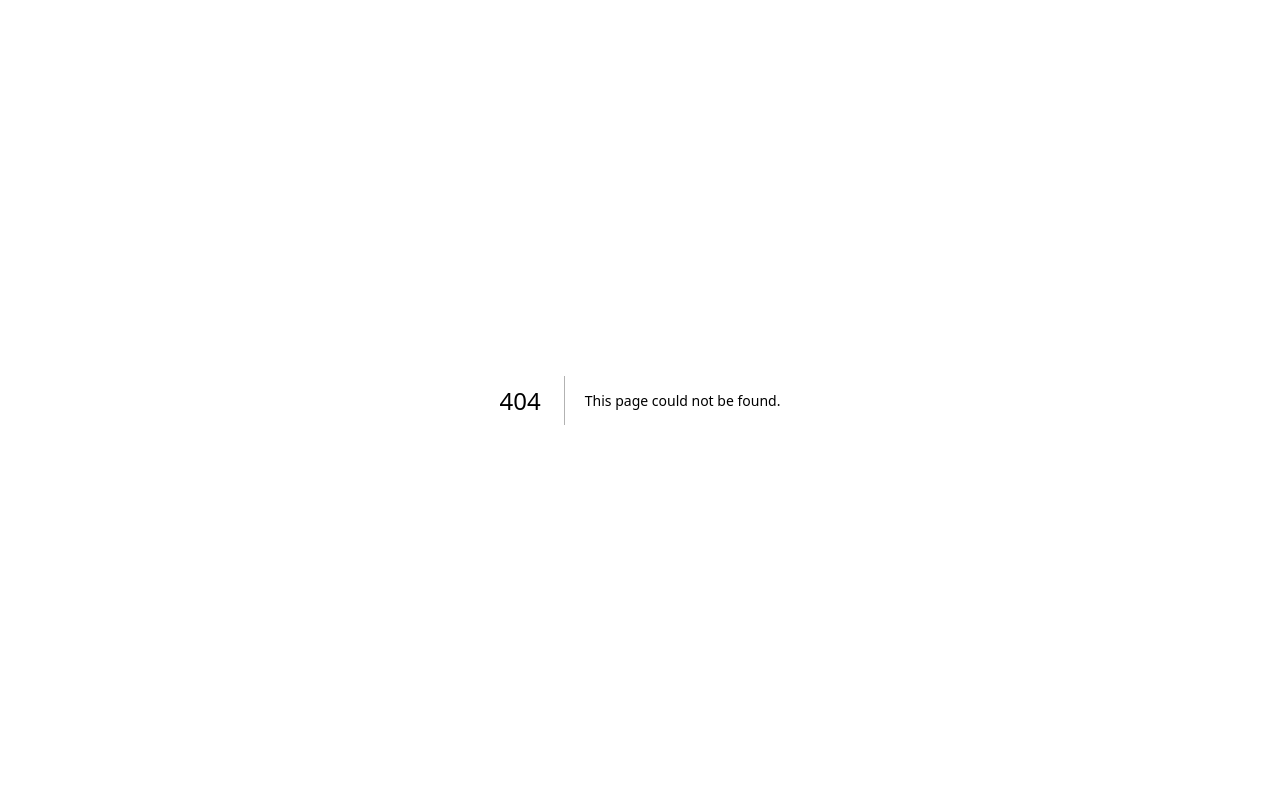
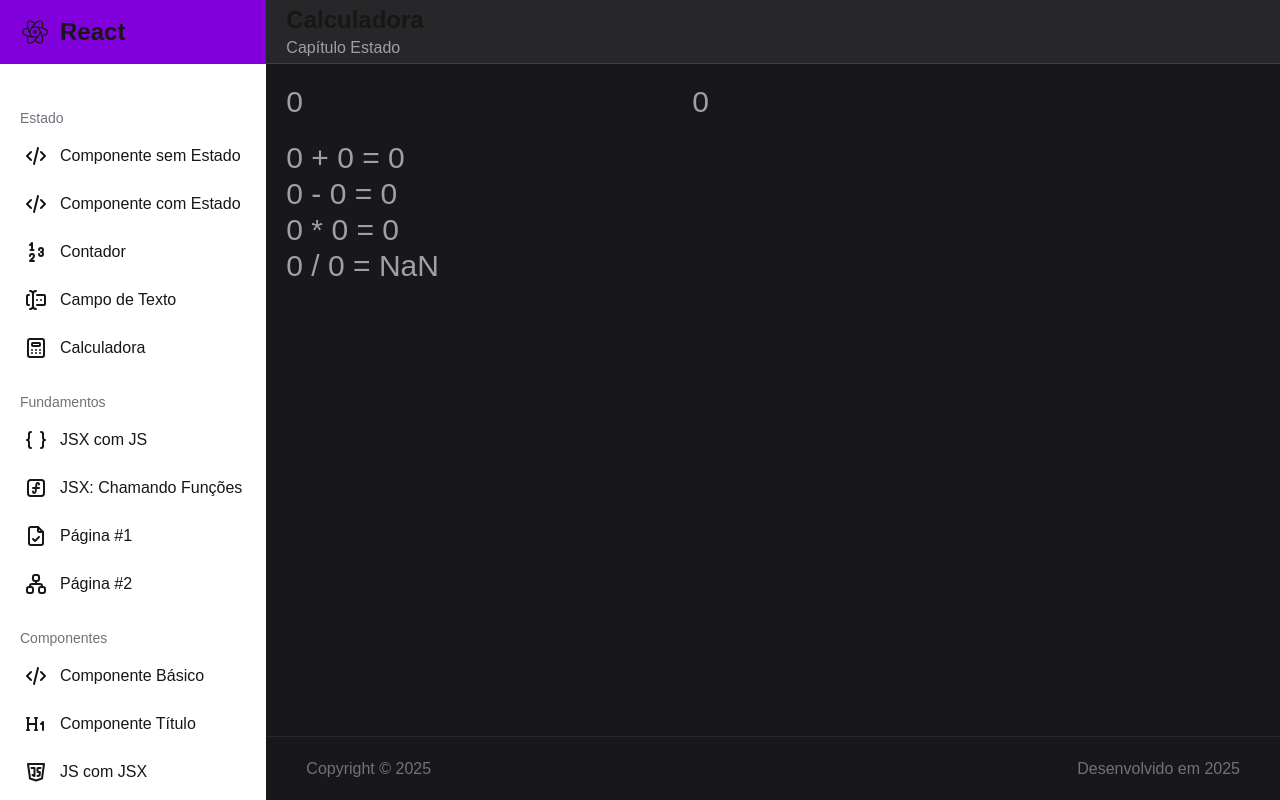
Before and after one commit to fabiovisi/react, a Next.js app in the folder react-fundamentos/: page /estado/calculadora in a window 1280 px wide. Before the commit this address had no page. Built offline with nearby package versions, Linux system fonts and the light colour scheme.

Commit message:
Add calculator and text input pages; update menu and styles

```diff
--- a/react-fundamentos/src/app/components.css
+++ b/react-fundamentos/src/app/components.css
@@ -6,3 +6,8 @@
   @apply hover:bg-purple-700;
   @apply text-lg;
 }
+
+.campo{
+  @apply bg-black px-4 py-2;
+  @apply text-white rounded-md;
+}
--- a/react-fundamentos/src/components/Logo.tsx
+++ b/react-fundamentos/src/components/Logo.tsx
@@ -5,10 +5,10 @@ export default function Logo() {
     return (
         <Link href="/" className={`
             font-black
-            h-16
             flex items-center
             px-5 gap-2.5
             bg-purple-700
+            h-16
         `}>
             <span><IconBrandReact size={30} stroke={1} /></span>
             <span className="text-2xl">React</span>
--- a/react-fundamentos/src/components/Menu.tsx
+++ b/react-fundamentos/src/components/Menu.tsx
@@ -1,4 +1,4 @@
-import { Icon360View, IconBraces, IconBrandJavascript, IconCode, IconFileCheck, IconFunction, IconH1, IconHome, IconNumbers, IconSitemap } from "@tabler/icons-react";
+import { Icon360View, IconBraces, IconBrandJavascript, IconCalculator, IconCode, IconFileCheck, IconForms, IconFunction, IconH1, IconHome, IconNumbers, IconSitemap } from "@tabler/icons-react";
 import MenuItem from "./MenuItem";
 
 export default function Menu() {
@@ -12,6 +12,8 @@ export default function Menu() {
             <MenuItem icone={<IconCode />} texto="Componente sem Estado" url="/estado/sem" />
             <MenuItem icone={<IconCode />} texto="Componente com Estado" url="/estado/com" />
             <MenuItem icone={<IconNumbers />} texto="Contador" url="/estado/contador" />
+            <MenuItem icone={<IconForms />} texto="Campo de Texto" url="/estado/campoTexto" />
+            <MenuItem icone={<IconCalculator />} texto="Calculadora" url="/estado/calculadora" />
 
             <span className="text-sm text-zinc-500 pl-3 pt-4">Fundamentos</span>
             <MenuItem icone={<IconBraces />} texto="JSX com JS" url="/fundamentos/soma" />
--- a/react-fundamentos/src/components/Pagina.tsx
+++ b/react-fundamentos/src/components/Pagina.tsx
@@ -11,9 +11,7 @@ interface PaginaProps {
 
 export default function Pagina(props: PaginaProps) {
      return (
-            <div className={`
-                flex h-screen
-            `}>
+            <div className="flex">
                 <AreaLateral />
 
                 <div className='flex flex-col flex-1'>
--- /dev/null
+++ b/react-fundamentos/src/pages/estado/calculadora.tsx
@@ -0,0 +1,28 @@
+import Pagina from "@/components/Pagina";
+import { useState } from "react";
+
+export default function PaginaCalculadora() {
+
+    const [numero1, setNumero1] = useState(0)
+    const [numero2, setNumero2] = useState(0)
+
+    return (
+        <Pagina titulo="Calculadora" subtitulo="Capítulo Estado">
+            <div className="flex flex-col gap-5">
+
+                <div className="flex gap-5">
+
+                <input type="number" className="campo" value={numero1} onChange={e => setNumero1(+e.target.value)} />
+                <input type="number" className="campo" value={numero2} onChange={e => setNumero2(+e.target.value)} />
+                </div>
+
+                <div className="flex flex-col">
+                        <span>{numero1} + {numero2} = {numero1 + numero2}</span>
+                        <span>{numero1} - {numero2} = {numero1 - numero2}</span>
+                        <span>{numero1} * {numero2} = {numero1 * numero2}</span>
+                        <span>{numero1} / {numero2} = {numero1 / numero2}</span>
+                </div>
+            </div>
+        </Pagina>
+    )
+}
--- /dev/null
+++ b/react-fundamentos/src/pages/estado/campoTexto.tsx
@@ -0,0 +1,31 @@
+import Pagina from "@/components/Pagina";
+import { useState } from "react";
+
+export default function PaginaCampoTexto() {
+
+    const [valor, setValor] = useState('')
+
+    function alterar() {
+        setValor(`${Math.random()}`)
+    }
+
+    /*
+    function alterarValor(e: any){
+        console.log(e.target.value)
+    }
+    */
+
+    return (
+        <Pagina titulo="Campo de Texto" subtitulo="Capítulo Estado">
+
+            <div className="flex flex-col items-start gap-4">
+
+                <input type="text" className="campo" value={valor} onChange={e => setValor(e.target.value)} />
+                {/* <input type="text" className="campo" value={valor} onChange={alterarValor} /> */}
+                <button onClick={alterar} className="botao">Alterar</button>
+
+            </div>
+
+        </Pagina>
+    )
+}
```
